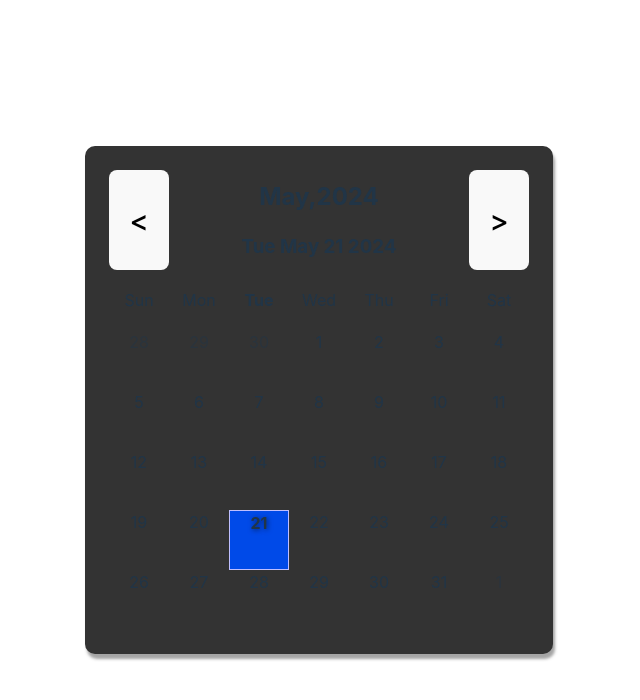
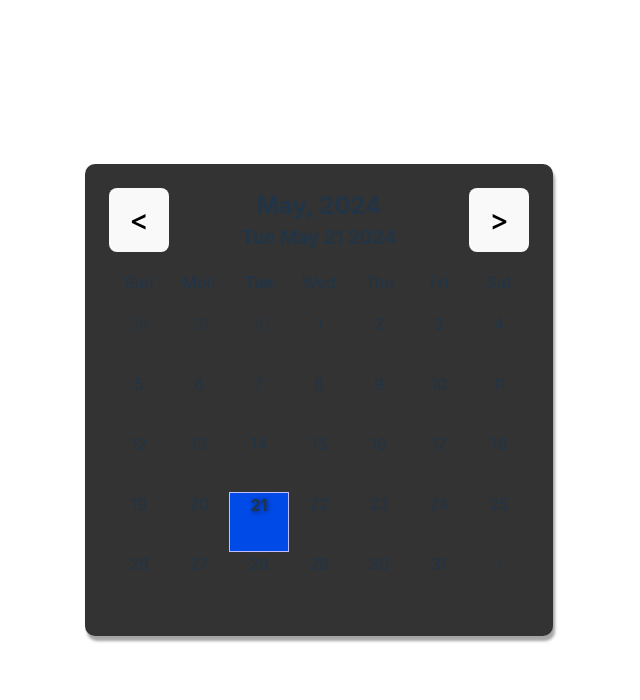
Before and after one commit to iamkk25/calender, a React (Vite) app: page / in a window 1280 px wide. Shown: the top 700 px of the page, without its empty margins (321-961 px from the left). Built offline with nearby package versions, Linux system fonts and the light colour scheme.

Commit message:
some changes in layout and logic

```diff
--- a/src/App.css
+++ b/src/App.css
@@ -6,7 +6,6 @@
 }
 
 .calender {
-	/* max-width: 600px; */
 	background-color: #333;
 	border-radius: 10px;
 	box-shadow: 2px 5px 3px rgba(75, 75, 75, 0.5);
@@ -15,8 +14,9 @@
 .grid {
 	display: grid;
 	padding: 1.5rem;
-	grid-template-columns: repeat(7, 60px);
+	grid-template-columns: repeat(7, minmax(40px, 60px));
 	/* grid-template-rows: repeat(9, 60px); */
 	grid-template-rows: 1fr 60px 3fr;
 	/* grid-auto-rows: 60px; */
+	aspect-ratio: 1;
 }
--- a/src/App.jsx
+++ b/src/App.jsx
@@ -27,7 +27,7 @@ function App() {
 						nextMonthHandler={nextMonthHandler}
 						prevMonthHandler={prevMonthHandler}
 					/>
-					<Weekdays today={today} />
+					<Weekdays dateObj={dateObj} today={today} />
 					<DateCells days={days} />
 				</div>
 			</div>
--- a/src/Components/CalenderInfo.jsx
+++ b/src/Components/CalenderInfo.jsx
@@ -4,7 +4,7 @@ function CalenderInfo({ currentMonth, fullDate, year }) {
 	return (
 		<div className={styles.info}>
 			<h2 className={styles.month}>
-				{currentMonth},{year}
+				{currentMonth}, {year}
 			</h2>
 			<h3 className={styles.fullday}>{fullDate}</h3>
 		</div>
--- a/src/Components/Weekdays.jsx
+++ b/src/Components/Weekdays.jsx
@@ -1,13 +1,17 @@
 import { week } from "../useCalender";
 import styles from "./Weekdays.module.css";
 
-function Weekdays({ today }) {
+function Weekdays({ today, dateObj }) {
+	const now = new Date();
+	const isCurrentMonth =
+		now.getMonth() === dateObj.getMonth() &&
+		now.getFullYear() === dateObj.getFullYear();
 	return (
 		<div className={styles.weeks}>
 			{week.map((day, index) => (
 				<div
 					className={`${styles.weekday} ${
-						day === today ? styles.today : ""
+						day === today && isCurrentMonth ? styles.today : ""
 					}`.trim()}
 					key={index}
 				>
```
